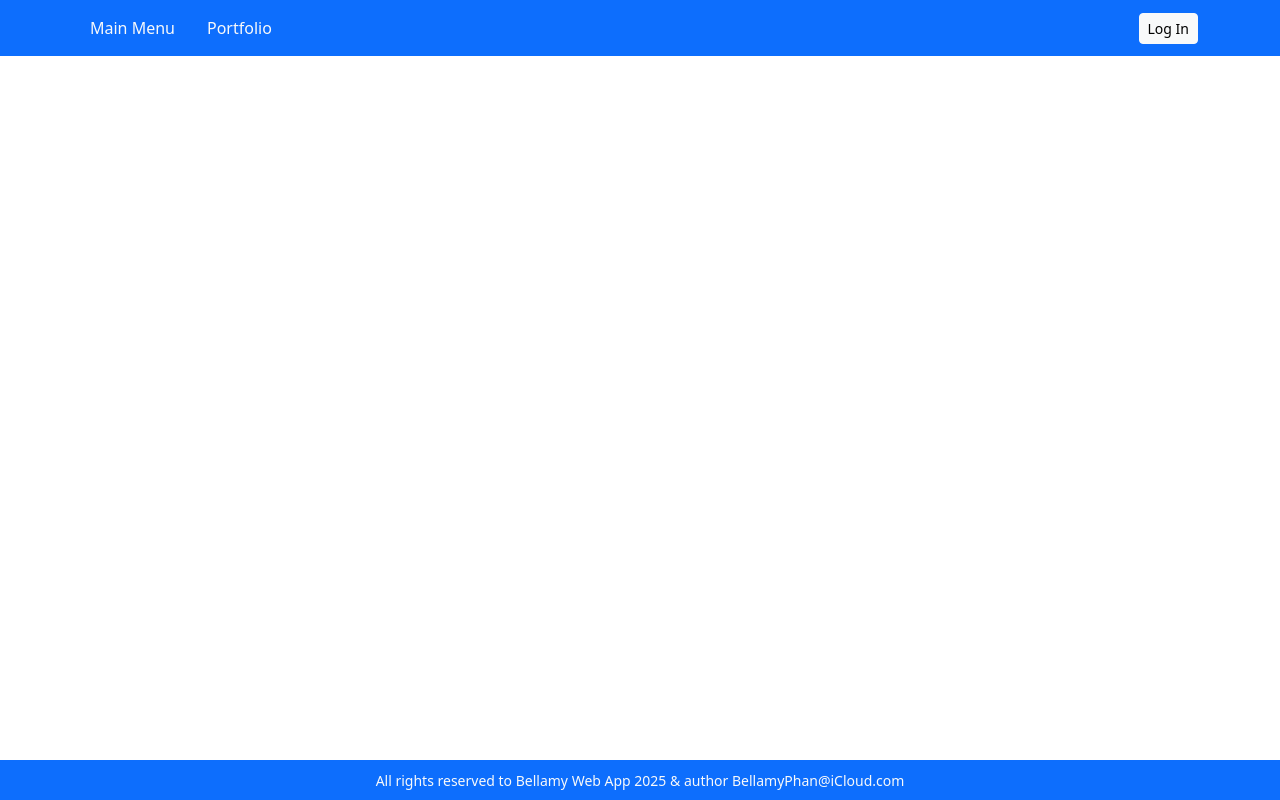
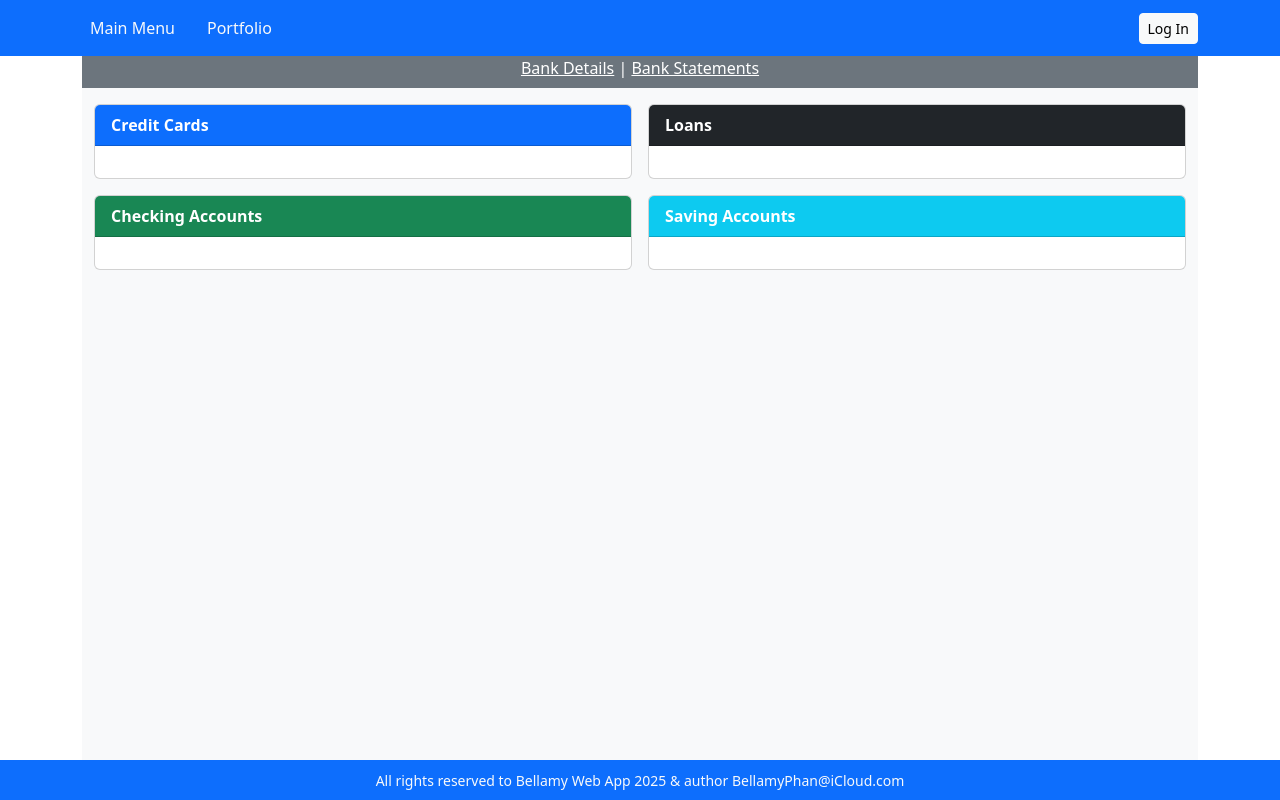
Before and after one commit to bellamyp/bellamy-web-app, an Angular app in the folder angular-frontend/: page /bank-dashboard in a window 1280 px wide. Before the commit this address led to /. Built offline with nearby package versions, Linux system fonts and the light colour scheme.

Commit message:
frontend: create bank dashboard, main menu can route to bank dashboard

```diff
--- a/angular-frontend/src/app/app.routes.ts
+++ b/angular-frontend/src/app/app.routes.ts
@@ -8,13 +8,18 @@ export const routes: Routes = [
             .then(m => m.MainMenuComponent)
     },
     {
+        path: 'user-login',
+        loadComponent: () => import('./feature/user/components/login/login.component')
+            .then(m => m.LoginComponent)
+    },
+    {
         path: 'user-registration',
         loadComponent: () => import('./feature/user/components/registration/registration.component')
             .then(m => m.RegistrationComponent)
     },
     {
-        path: 'user-login',
-        loadComponent: () => import('./feature/user/components/login/login.component')
-            .then(m => m.LoginComponent)
+        path: 'bank-dashboard',
+        loadComponent: () => import('./feature/bank/components/dashboard/dashboard.component')
+            .then(m => m.DashboardComponent)
     }
 ];
--- /dev/null
+++ b/angular-frontend/src/app/feature/bank/components/dashboard/dashboard.component.html
@@ -0,0 +1,55 @@
+<!-- Top Action Bar -->
+<header class="bg-light py-2 border-bottom">
+  <div class="container d-flex justify-content-center gap-3">
+    <button class="btn btn-primary btn-sm">Add Bank</button>
+    <button class="btn btn-warning btn-sm">Update Bank</button>
+    <button class="btn btn-danger btn-sm">Delete Bank</button>
+  </div>
+</header>
+
+<!-- Top Notes Bar -->
+<div class="bg-secondary text-white text-center py-2">
+  <a href="#" class="text-white text-decoration-underline">Bank Details</a> |
+  <a href="#" class="text-white text-decoration-underline">Bank Statements</a>
+</div>
+
+<!-- Main Two-by-Two Grid -->
+<main class="container-fluid py-3">
+  <div class="row g-3">
+    <div class="col-md-6">
+      <div class="card h-100">
+        <div class="card-header bg-primary text-white">Credit Cards</div>
+        <div class="card-body">
+          <!-- Fill in later -->
+        </div>
+      </div>
+    </div>
+
+    <div class="col-md-6">
+      <div class="card h-100">
+        <div class="card-header bg-dark text-white">Loans</div>
+        <div class="card-body">
+          <!-- Fill in later -->
+        </div>
+      </div>
+    </div>
+
+    <div class="col-md-6">
+      <div class="card h-100">
+        <div class="card-header bg-success text-white">Checking Accounts</div>
+        <div class="card-body">
+          <!-- Fill in later -->
+        </div>
+      </div>
+    </div>
+
+    <div class="col-md-6">
+      <div class="card h-100">
+        <div class="card-header bg-info text-white">Saving Accounts</div>
+        <div class="card-body">
+          <!-- Fill in later -->
+        </div>
+      </div>
+    </div>
+  </div>
+</main>
--- /dev/null
+++ b/angular-frontend/src/app/feature/bank/components/dashboard/dashboard.component.scss
@@ -0,0 +1,14 @@
+:host {
+  display: flex;
+  flex-direction: column;
+  min-height: 100vh;
+  background-color: #f8f9fa;
+}
+
+a:hover {
+  opacity: 0.85;
+}
+
+.card-header {
+  font-weight: 600;
+}
--- a/angular-frontend/src/app/feature/menu/components/main-menu/main-menu.component.html
+++ b/angular-frontend/src/app/feature/menu/components/main-menu/main-menu.component.html
@@ -3,8 +3,7 @@
 <div class="menu-container">
   <button class="menu-button btn btn-primary" (click)="userRegistration()">Register an Account</button>
   <button class="menu-button btn btn-success">Transactions</button>
-  <button class="menu-button btn btn-success">Show Banks</button>
-  <button class="menu-button btn btn-success">Add Bank</button>
+  <button class="menu-button btn btn-success" (click)="bankDashboard()">Banks (Loans, Accounts)</button>
   <button class="menu-button btn btn-warning">Tick Tac Toe</button>
   <button class="menu-button btn btn-info">Download Resume</button>
   <button class="menu-button btn btn-danger">Email Me</button>
--- a/angular-frontend/src/app/feature/menu/components/main-menu/main-menu.component.ts
+++ b/angular-frontend/src/app/feature/menu/components/main-menu/main-menu.component.ts
@@ -15,4 +15,9 @@ export class MainMenuComponent {
     // Navigate to the user registration page
     this.router.navigate(['/user-registration']);
   }
+
+  bankDashboard(): void {
+    // Navigate to the bank dashboard page
+    this.router.navigate(['/bank-dashboard']);
+  }
 }
```
Also changed, not shown: angular-frontend/src/app/feature/bank/components/dashboard/dashboard.component.ts (added, +11 -0 lines), 1 other file (tests, documents, lock files or other folders).
